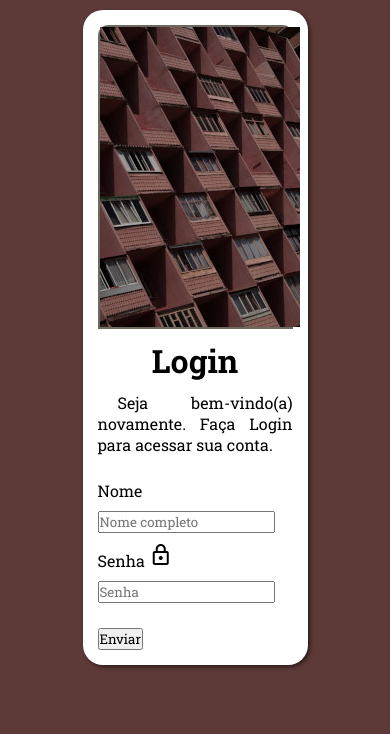
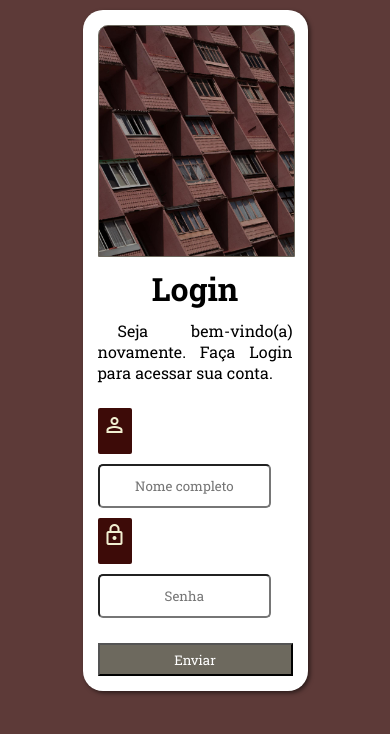
Before and after one commit to thiago-az/projeto-login, a plain HTML site: page index.html in a window 390 px wide. Drawn offline with nearby package versions, Linux system fonts and the light colour scheme.

Commit message:
Término do mobile first.
Começo do estilos ara outras telas.

```diff
--- a/estilos/style.css
+++ b/estilos/style.css
@@ -11,7 +11,6 @@
     'GRAD' 0,
     'opsz' 24
   }
-
 
   *{
       margin: 0px;
@@ -52,19 +51,50 @@ main{
     }
 
     #ipasw,#itext{
-    display: block;
+        display: inline;
         margin: 10px 0px 10px 0px;
+        text-align: center;
+        width: 87%;
+        height: 3em;
+        border-radius: 5px;
     }
 
-input{
+    /* icones */
+    .material-symbols-outlined{
+        color: rgb(241, 239, 209);
+        background-color: #3D0B08;
+        height: 1.5em;
+        border-radius: 2px;
+        padding: 5px;
+
+    }
+
+    #sub{
         margin-top: 15px;
+        display: block;
+        width: 100%;
+        height: 2.5em;
+        background-color: var(--cor-contraste);
+        color: white;
+        transition: 500ms;
+    }
+
+    #sub:hover{
+        color: white;
+        background-color: gray;
+        border-radius: 20px;
+        transition: 500ms;
+
     }
 
 
     #imagem{
-    background-color: #3d0b08a9;
+        background: url(../imagens/Brutal.jpg) center center no-repeat;
+        background-size: cover;
+        width: 100%;
+        height: 230px;
         border-radius: 10px 10px 0px 0px;
-    border: 2px solid var(--cor-contraste);
+        border: 1px solid var(--cor-contraste);
     }
 
     #imagem img{
--- a/index.html
+++ b/index.html
@@ -4,6 +4,8 @@
     <meta charset="UTF-8">
     <meta name="viewport" content="width=device-width, initial-scale=1.0">
     <link rel="stylesheet" href="estilos/style.css">
+    <link rel="stylesheet" href="estilos/telas.css">
+    <link rel="stylesheet" href="https://fonts.googleapis.com/css2?family=Material+Symbols+Outlined:opsz,wght,FILL,GRAD@20..48,100..700,0..1,-50..200" />
     <link rel="stylesheet" href="https://fonts.googleapis.com/css2?family=Material+Symbols+Outlined:opsz,wght,FILL,GRAD@20..48,100..700,0..1,-50..200" />
     <title>Login</title>
 </head>
@@ -11,21 +13,27 @@
     <main>
         <section id="login">
             <div id="imagem">
-                <img src="imagens/Brutal-pq.jpg" alt="Foto tema do Login.">
+
             </div>
             <div id="formulario">
                 <h1>Login</h1>
                 <p>Seja bem-vindo(a) novamente. Faça Login para acessar sua conta.</p>
                 <form action="login.php" method="post" autocomplete="on">
+                    <label for="itext">
+                        <span class="material-symbols-outlined">
+                            person
+                        </span>
+                    </label>
+                    <input type="text" name="text" id="itext" required minlength="5" maxlength="30" placeholder="Nome completo"><br>
 
-                    <label for="itext">Nome</label>
-                    <input type="text" name="text" id="itext" required minlength="5" maxlength="30" placeholder="Nome completo">
-
-                    <label for="ipasw">Senha</label>
-                    <span class="material-symbols-outlined">lock</span>
+                    <label for="ipasw">
+                        <span class="material-symbols-outlined" >
+                            lock
+                        </span>
+                </label>
                     <input type="password" name="pasw" id="ipasw" required minlength="8" maxlength="10" placeholder="Senha">
 
-                    <input type="submit" value="Enviar" >
+                    <input type="submit" value="Enviar" id="sub">
                 </form>
             </div>
         </section>
```
Also changed, not shown: estilos/telas.css (added, +7 -0 lines). Lines whose indentation alone changed are shown as unchanged.
